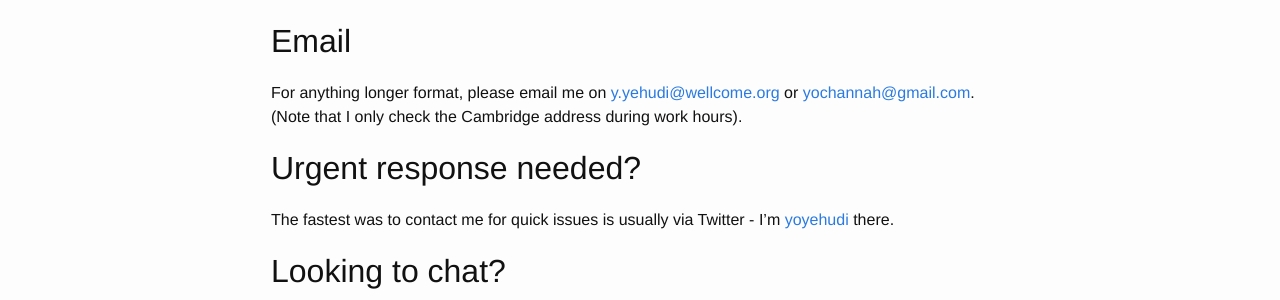
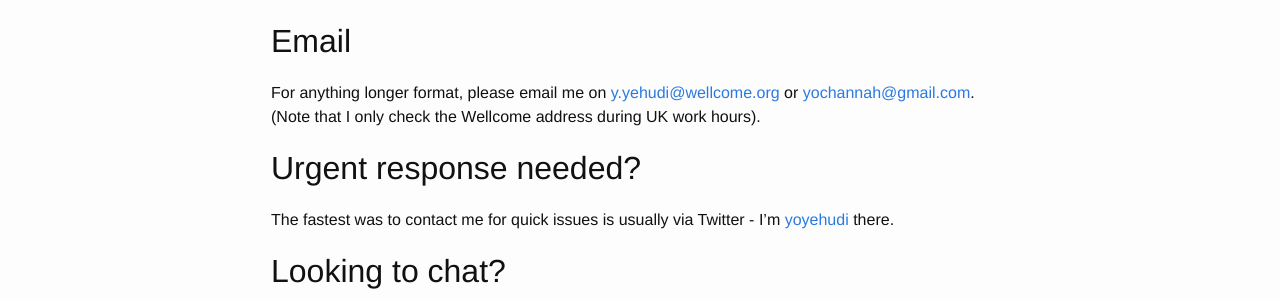
Before and after one commit to yochannah/yo-yehudi.com, a Jekyll site: the page built from contact.md, in a window 1280 px wide. Shown: the part 182-482 px from the top of the page. Built offline with Jekyll 4.4.1, drawn with Linux system fonts in a browser that asks for light colours.

Commit message:
Update contact.md

```diff
--- a/contact.md
+++ b/contact.md
@@ -5,7 +5,7 @@ layout: post
 ---
 
 ## Email
-For anything longer format, please email me on [y.yehudi@wellcome.org](mailto:y.yehudi@wellcome.org) or [yochannah@gmail.com](mailto:yochannah@gmail.com). (Note that I only check the Cambridge address during work hours).
+For anything longer format, please email me on [y.yehudi@wellcome.org](mailto:y.yehudi@wellcome.org) or [yochannah@gmail.com](mailto:yochannah@gmail.com). (Note that I only check the Wellcome address during UK work hours).
 
 ## Urgent response needed?
 
```
